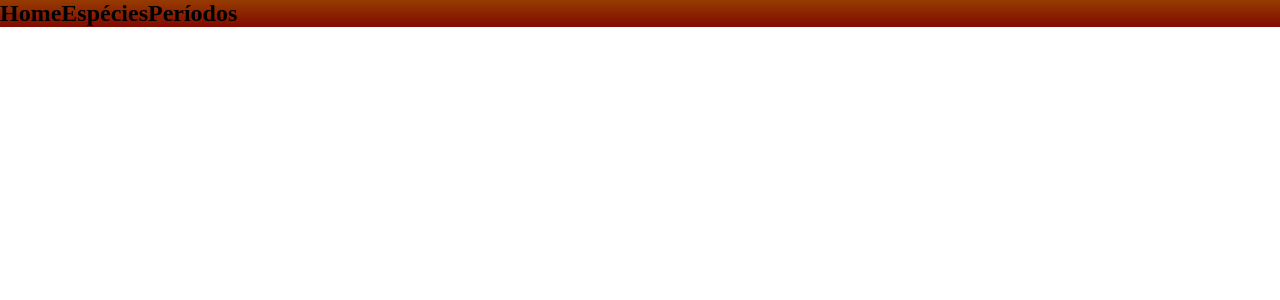
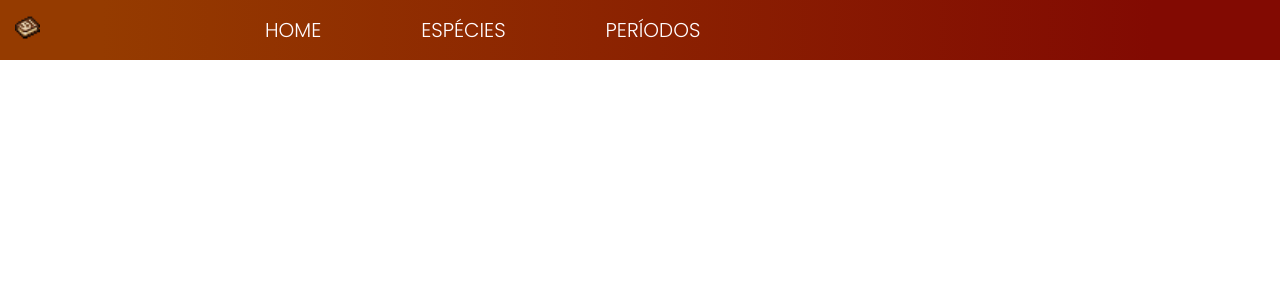
Before and after one commit to DinizDDD/PaleoPedia, a PHP site: page / in a window 1280 px wide. Shown: the top 300 px of the page. Run offline with PHP 8.4, Linux system fonts and the light colour scheme.

Commit message:
Update Navbar

```diff
--- a/assets/css/navbar.css
+++ b/assets/css/navbar.css
@@ -5,9 +5,35 @@
 }
 
 nav{
-    background: linear-gradient(#953B00, #820A02);
+    display: flex;
+    background: #953B00;
+    background: linear-gradient(91deg,rgba(149, 59, 0, 1) 8%, rgba(130, 10, 2, 1) 90%);
+    padding: 15px;
 
-    .itens{
+    .nav-left{
+        width: 20%;
+        img{
+            width: 10%;
+        }
+    }
+
+    .nav-mid{
+        margin: auto;
         display: flex;
+        width: 80%;
+
+        .itens{
+
+            gap: 100px;
+            display: flex;
+
+            .nav-item{
+                margin: auto;
+                font-family: "Poppins";
+                font-weight: 300;
+                font-size: 20px;
+                color: #FFFBFE;
+            }
+        }
     }
 }
--- a/includes/navbar.php
+++ b/includes/navbar.php
@@ -1,7 +1,16 @@
 <nav>
-    <div class="itens">
-        <h1 class="nav-item">Home</h1>
-        <h1 class="nav-item">Espécies</h1>
-        <h1 class="nav-item">Períodos</h1>
+    <div class="nav-left">
+        <div class="nav-image">
+            <img src="assets/images/Dinopedia.webp" alt="Logo">
+        </div>
     </div>
+
+    <div class="nav-mid">
+        <div class="itens">
+            <h1 class="nav-item">HOME</h1>
+            <h1 class="nav-item">ESPÉCIES</h1>
+            <h1 class="nav-item">PERÍODOS</h1>
+        </div>
+    </div>
+
 </nav>
```
Also changed, not shown: assets/images/Dinopedia.webp (added).
